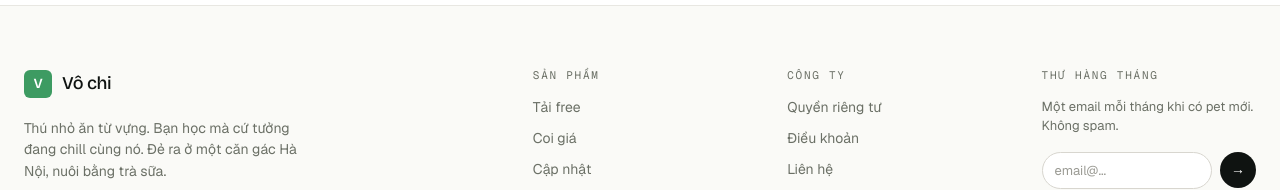
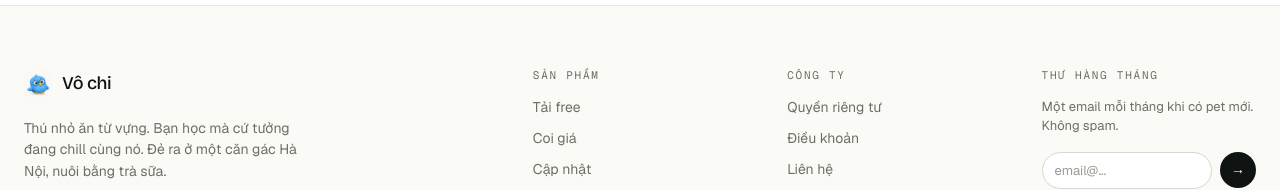
Before and after one commit to moonraisewg/vochi_web, a Next.js app: page / in a window 1280 px wide. Shown: the part 6210-6400 px from the top of the page. Built offline with nearby package versions, Linux system fonts and the light colour scheme.

Commit message:
fix: replace V placeholder with bird logo in Footer

```diff
--- a/components/Footer.tsx
+++ b/components/Footer.tsx
@@ -1,5 +1,6 @@
 "use client";
 
+import Image from "next/image";
 import Link from "next/link";
 import type { Lang } from "./Nav";
 
@@ -82,9 +83,13 @@ export function Footer({ lang }: { lang: Lang }) {
         <div className="mx-auto grid max-w-[1280px] grid-cols-2 gap-10 md:grid-cols-5">
           <div className="col-span-2">
             <Link href="/" className="flex items-center gap-2.5">
-              <span className="grid h-7 w-7 place-items-center rounded-md bg-[var(--color-accent)] text-[var(--color-surface)]">
-                <span className="font-display text-[14px] font-semibold leading-none">V</span>
-              </span>
+              <Image
+                src="/logo-bird.png"
+                alt="Vô chi"
+                width={28}
+                height={28}
+                className="h-7 w-7 rounded-md object-cover"
+              />
               <span className="font-display text-[18px] font-medium tracking-tight">
                 Vô chi
               </span>
```
